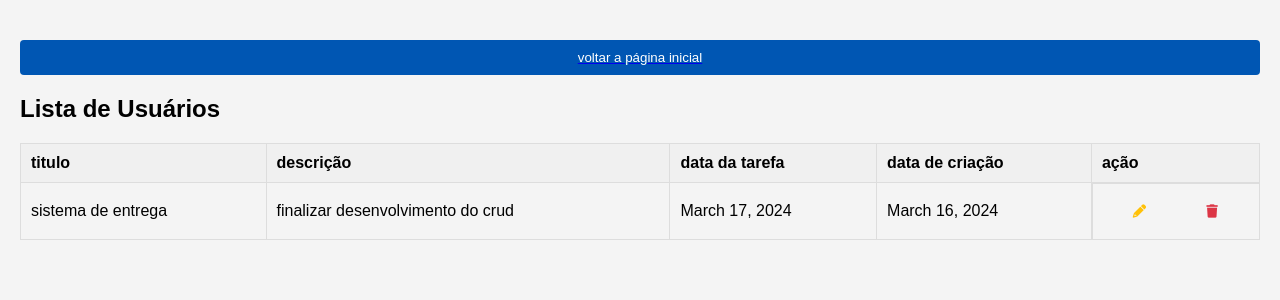
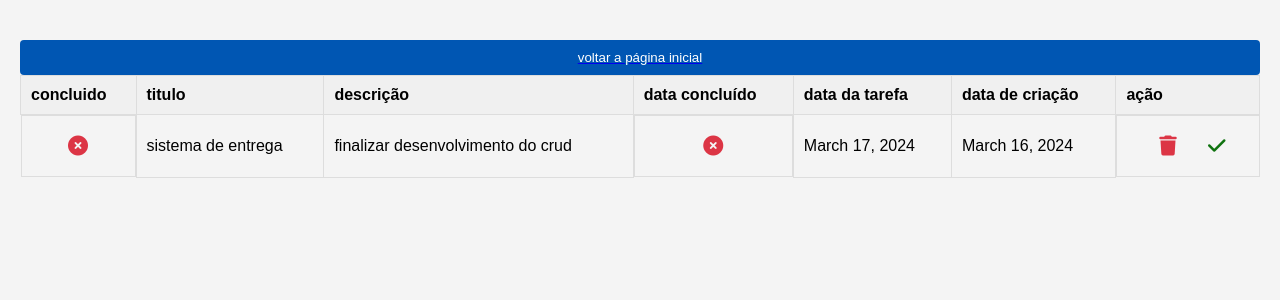
Before and after one commit to FrancimarAlexandre/django_framework, a Django app: page /tarefa/ in a window 1280 px wide. Shown: the top 300 px of the page. Run offline with Django 5.2, Linux system fonts and the light colour scheme; data comes from the database, SQL or seed files in the repository; both versions use the stored data as it was before the commit; some libraries are stand-ins or nearby versions.

Commit message:
funcionalidades delete e confirmar tarefas feitas

```diff
--- a/TO-DO-LIST/ListApp/models.py
+++ b/TO-DO-LIST/ListApp/models.py
@@ -8,7 +8,6 @@ class Tarefa(models.Model):
     data_criacao = models.DateField(auto_now_add = True)
     data_tarefa = models.DateField(auto_now_add = False)
     data_concluido = models.DateField(null=True)
-    atualizacao = models.DateField(null = True)
     concluida = models.BooleanField(default = False)
 
     def __str__(self):
--- a/TO-DO-LIST/ListApp/templates/viewtarefa.html
+++ b/TO-DO-LIST/ListApp/templates/viewtarefa.html
@@ -4,7 +4,7 @@
 <head>
     <meta charset="UTF-8">
     <meta name="viewport" content="width=device-width, initial-scale=1.0">
-    <title>USUÁRIOS</title>
+    <title>TAREFAS</title>
     <link rel="stylesheet" href="https://cdnjs.cloudflare.com/ajax/libs/font-awesome/6.1.1/css/all.min.css">
     <style>
         body {
@@ -13,6 +13,11 @@
             margin: 0;
             padding: 20px;
         }
+
+        .fas {
+            font-size: 20px;
+        }
+
         button {
             display: block;
             width: 100%;
@@ -64,18 +69,23 @@
         .delete-btn {
             color: #dc3545;
         }
+
+        .conf-btn {
+            color: rgb(15, 114, 15);
+        }
     </style>
 </head>
 
 <body>
     <a href="{% url 'home' %}"><button>voltar a página inicial</button></a>
-    <h2>Lista de Usuários</h2>
 
     <table>
         <thead>
             <tr>
+                <th>concluido</th>
                 <th>titulo</th>
                 <th>descrição</th>
+                <th>data concluído</th>
                 <th>data da tarefa</th>
                 <th>data de criação</th>
                 <th>ação</th>
@@ -84,19 +94,51 @@
         <tbody>
             {% for tarefa in contexto %}
             <tr>
+                {% if tarefa.concluida %}
+                <td class="action-buttons">
+                    <button class="conf-btn">
+                        <i class="fas fa-check-circle"></i>
+                    </button>
+                </td>
+                {% else %}
+                <td class="action-buttons">
+                    <button class="delete-btn">
+                        <i class="fas fa-times-circle"></i>
+                    </button>
+                </td>
+                {% endif %}
                 <td>{{ tarefa.titulo }}</td>
                 <td>{{ tarefa.descricao }}</td>
+                {% if tarefa.concluida %}
+                <td>
+                    {{ tarefa.data_concluido }}
+                </td>
+
+                {% else %}
+                <td class="action-buttons">
+                    <button class="delete-btn">
+                        <i class="fas fa-times-circle"></i>
+                    </button>
+                </td>
+                {% endif %}
                 <td>{{ tarefa.data_tarefa }}</td>
                 <td>{{ tarefa.data_criacao }}</td>
+
                 <td class="action-buttons">
-
-                        <button class="edit-btn" title="Editar">
-                            <i class="fas fa-pencil-alt"></i>
-                        </button>
+                    <form action="{% url 'delete' tarefa.id %}">
                         <button class="delete-btn" title="Excluir">
                             <i class="fas fa-trash"></i>
                         </button>
+                    </form>
+                    <form action="{% url 'concluido' tarefa.id %}" method="post">
+                        {% csrf_token %}
+                        <button class="conf-btn" title="confirmar">
+                            <i class="fas fa-check"></i>
+                        </button>
+                    </form>
                 </td>
+
+
             </tr>
             {% endfor %}
         </tbody>
--- a/TO-DO-LIST/ListApp/views.py
+++ b/TO-DO-LIST/ListApp/views.py
@@ -1,5 +1,6 @@
-from django.shortcuts import render
+from django.shortcuts import render,get_object_or_404,redirect
 from .models import Tarefa
+from datetime import datetime
 # Create your views here.
 
 # visualizar a tarefa
@@ -13,10 +14,26 @@ def view_tarefa(request):
 
 def home(request):
     if request.method == 'POST':
-
         tarefa = Tarefa()
         tarefa.titulo = request.POST.get('titulo')
         tarefa.descricao = request.POST.get('descricao')
         tarefa.data_tarefa = request.POST.get('data_tarefa')
         tarefa.save()
     return render(request,'home.html')
+
+
+# delete tarefa
+
+def delete_tarefa(request,id):
+    tarefa = Tarefa.objects.filter(pk = id).delete()
+    return redirect(view_tarefa)
+
+# tarefa concluída
+
+def concluir_tarefa(request,id):
+    if request.method == 'POST':
+        tarefa = get_object_or_404(Tarefa,pk = id)
+        tarefa.data_concluido = datetime.now()
+        tarefa.concluida = True
+        tarefa.save()
+    return redirect(view_tarefa)
--- a/TO-DO-LIST/ListProject/urls.py
+++ b/TO-DO-LIST/ListProject/urls.py
@@ -21,4 +21,6 @@ urlpatterns = [
     path('admin/', admin.site.urls),
     path('',views.home,name='home'),
     path('tarefa/',views.view_tarefa,name='tarefa'),
+    path('tarefa/delete/<int:id>/',views.delete_tarefa,name='delete'),
+    path('tarefa/concluir/<int:id>/',views.concluir_tarefa,name='concluido'),
 ]
```
Also changed, not shown: TO-DO-LIST/ListApp/templates/home.html (+11 -10 lines), TO-DO-LIST/ListApp/migrations/0004_remove_tarefa_atualizacao.py (added), TO-DO-LIST/db.sqlite3.
